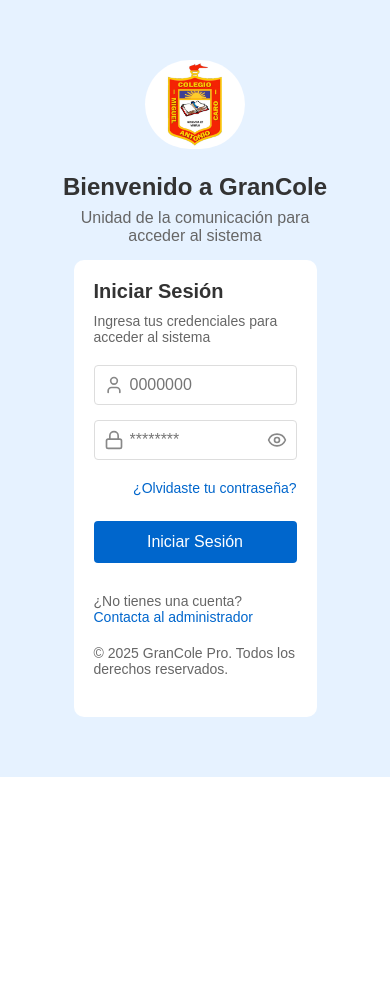
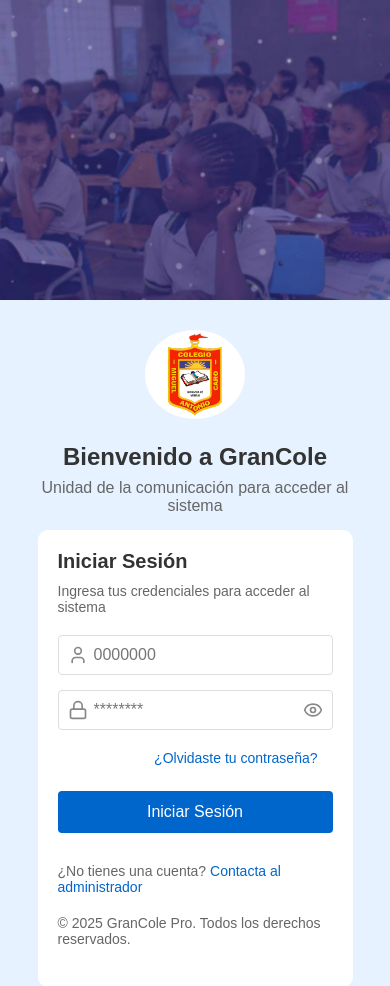
Before and after one commit to Daruin767/GranCole-Daruin-Montoya-Quiroz, a plain HTML site: page GranCole/index.html in a window 390 px wide. Shown: the top 986 px of the page. Drawn offline with nearby package versions, Linux system fonts and the light colour scheme.

Commit message:
Se esta subiendo la actualizacion del proyecto donde se agrego una imagen del lado izquierdo, ademas la pagina posee diseño responsive

```diff
--- a/GranCole/index.html
+++ b/GranCole/index.html
@@ -9,9 +9,15 @@
 </head>
 <body>
     <div class="main-container">
+
+        <!-- IMAGEN A LA IZQUIERDA -->
+        <div class="image-section">
+            <img src="/GranCole/Fondo.jpeg" alt="Imagen decorativa" class="side-image">
+        </div>
+
+        <!-- FORMULARIO A LA DERECHA -->
         <div class="form-section">
             <div class="logo-container">
-                <!-- Asegúrate de que Logo.jpeg esté en la misma carpeta que este HTML -->
                 <img src="/GranCole/Logo.jpeg" alt="Logo GranCole">
             </div>
 
@@ -42,11 +48,8 @@
 
                     <a href="#" class="forgot-password">¿Olvidaste tu contraseña?</a>
 
-
                     <button type="submit" class="login-button">Iniciar Sesión</button>
                 </form>
-
-
 
                 <footer>
                     <p>¿No tienes una cuenta? <a href="#">Contacta al administrador</a></p>
@@ -55,12 +58,8 @@
             </div>
         </div>
 
-        <div class="future-data-section">
-            <!-- Espacio reservado para integración de datos futuros -->
-        </div>
     </div>
 
     <script src="/GranCole/archivo.js"></script>
-
 </body>
 </html>
--- a/GranCole/style.css
+++ b/GranCole/style.css
@@ -1,3 +1,4 @@
+/* Reset básico */
 * {
     box-sizing: border-box;
     margin: 0;
@@ -6,58 +7,69 @@
 }
 
 body {
-    background-color: white; /* Fondo blanco general */
-    min-height: 100vh;
+    background-color: white;
+    min-height: 960px;
 }
 
+/* Contenedor principal */
 .main-container {
     display: flex;
-    height: 120vh;
+    width: 100%;
+    height: 700px;
 }
 
+/* Sección de imagen a la izquierda */
+.image-section {
+    width: 50%;
+    height: 100%;
+    overflow: hidden;
+    display: flex;
+    align-items: center;
+    justify-content: center;
+    background-color: white;
+}
+
+.side-image {
+    width: 100%;
+    height: 100%;
+    object-fit: cover; /* Esto hace que la imagen cubra todo sin deformarse */
+    display: block;
+}
+
+/* Sección del formulario */
 .form-section {
-    width: 50%;
-    padding: 60px;
     display: flex;
     flex-direction: column;
-    align-items: center;
     justify-content: center;
-    background-color: #e6f2ff; /* Fondo azul claro para el logo */
-    position: relative;
-    left: 50%; /* Mueve todo a la derecha */
+    padding: 50px;
+    background-color: #e6f2ff;
+    width: 50%;
 }
 
+/* Contenido del formulario */
 .login-content {
-    background-color: white; /* Fondo blanco para el formulario */
+    background-color: white;
     padding: 40px;
     border-radius: 8px;
-    box-shadow: 0 0 20px rgba(0, 0, 0, 0.1);
+    box-shadow: 0 0 20px rgba(0,0,0,0.1);
+    max-width: 400px;
     width: 100%;
-    max-width: 400px;
-    margin-left: -200px; /* Ajuste para centrar el formulario */
+    margin-left: 0;
 }
 
-.future-data-section {
-    width: 50%;
-    background-color: white; /* Fondo blanco para el espacio futuro */
-    position: relative;
-    right: 50%; /* Mueve el espacio futuro a la izquierda */
-}
-
+/* Logo */
 .logo-container {
-    margin-bottom: 20px !important;
+    margin-bottom: 20px;
     text-align: center;
-    border:150px;
-
 }
 
 .logo-container img {
     max-width: 100px;
     height: auto;
-    margin-top: 0px;
-    border-radius: 150px;
+    border-radius: 50%;
 }
 
+/* Encabezados */
 .header {
     text-align: center;
     margin-bottom: 15px;
@@ -74,6 +86,7 @@ body {
     font-size: 16px;
 }
 
+/* Login container */
 .login-container {
     padding: 20px;
     margin: 0 auto;
@@ -82,6 +95,7 @@ body {
     background-color: white;
     border-radius: 10px;
 }
+
 .login-container h2 {
     color: #333;
     font-size: 20px;
@@ -96,87 +110,12 @@ body {
     margin-bottom: 20px;
 }
 
+/* Form group */
 .form-group {
     margin-bottom: 20px;
 }
 
-.input-option {
-    margin-bottom: 15px;
-}
-
-.input-option label {
-    display: block;
-    font-weight: bold;
-    margin-bottom: 8px;
-    color: #333;
-}
-
-.input-option input {
-    width: 100%;
-    padding: 10px;
-    border: 1px solid #ddd;
-    border-radius: 4px;
-    font-size: 16px;
-}
-
-.forgot-password {
-    display: block;
-    text-align: right;
-    margin-right: 15px;
-    color: #0066cc;
-    text-decoration: none;
-    margin: 15px 0;
-    font-size: 14px;
-}
-
-.login-button {
-    background-color: #0066cc;
-    color: white;
-    border: none;
-    border-radius: 4px;
-    padding: 12px 20px;
-    font-size: 16px;
-    cursor: pointer;
-    width: 100%;
-    margin: 10px 0;
-}
-
-.login-button:hover {
-    background-color: #0055aa;
-}
-
-footer {
-    text-align: center;
-    align-items: center;
-    color: #666;
-    font-size: 14px;
-    margin-top: 20px;
-}
-
-footer a {
-    color: #0066cc;
-    text-decoration: none;
-
-}
-
-@media (max-width: 768px) {
-    .main-container {
-        flex-direction: column;
-    }
-
-    .form-section,
-    .future-data-section {
-        width: 100%;
-        position: static;
-        margin-left: 0;
-    }
-
-    .login-content {
-        margin-left: 0;
-        box-shadow: none;
-    }
-}
-
+/* Input con iconos */
 .input-icon {
     position: relative;
     margin-bottom: 15px;
@@ -184,7 +123,7 @@ footer a {
 
 .input-icon input {
     width: 100%;
-    padding: 10px 40px 10px 35px; /* espacio para iconos izquierdo y derecho */
+    padding: 10px 40px 10px 35px;
     border: 1px solid #ddd;
     border-radius: 4px;
     font-size: 16px;
@@ -209,4 +148,100 @@ footer a {
     width: 20px;
     height: 20px;
     color: #888;
+    cursor: pointer;
 }
+
+/* Enlace "Olvidaste tu contraseña" */
+.forgot-password {
+    display: block;
+    text-align: right;
+    margin: 15px 0;
+    margin-right: 15px;
+    color: #0066cc;
+    text-decoration: none;
+    font-size: 14px;
+}
+
+.forgot-password:hover {
+    text-decoration: underline;
+}
+
+/* Botón de login */
+.login-button {
+    background-color: #0066cc;
+    color: white;
+    border: none;
+    border-radius: 4px;
+    padding: 12px 20px;
+    font-size: 16px;
+    cursor: pointer;
+    width: 100%;
+    margin: 10px 0;
+    transition: background-color 0.3s ease;
+}
+
+.login-button:hover {
+    background-color: #0055aa;
+}
+
+/* Footer */
+footer {
+    text-align: center;
+    color: #666;
+    font-size: 14px;
+    margin-top: 20px;
+}
+
+footer a {
+    color: #0066cc;
+    text-decoration: none;
+}
+
+footer a:hover {
+    text-decoration: underline;
+}
+
+/* RESPONSIVE */
+@media (max-width: 768px) {
+    body {
+        min-height: auto;
+    }
+
+    .main-container {
+        flex-direction: column;
+        height: auto;
+    }
+
+    .image-section,
+    .form-section {
+        width: 100%;
+        height: 300px; /* Altura fija para la imagen y el form */
+        padding: 0;
+    }
+
+    /* Imagen en móvil: ocupa todo el ancho y 300px de alto */
+    .image-section {
+        order: 1;
+    }
+
+    .side-image {
+        height: 100%; /* Para que cubra todo su contenedor */
+        width: 100%;
+        object-fit: cover;
+    }
+
+    /* Formulario en móvil ocupa 100% ancho y altura automática */
+    .form-section {
+        order: 2;
+        background-color: #e6f2ff;
+        padding: 30px 20px;
+        height: auto;
+    }
+
+    .login-content {
+        box-shadow: none;
+        padding: 20px;
+        max-width: 100%;
+        margin-left: 0;
+    }
+}
```
Lines whose indentation alone changed are shown as unchanged.
